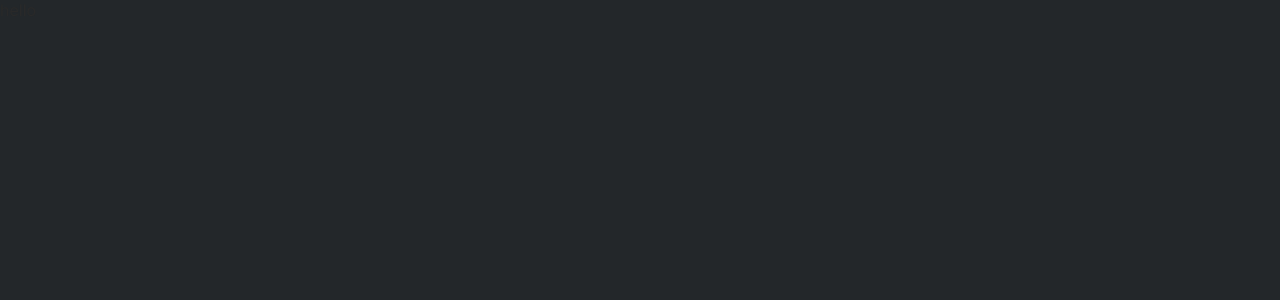
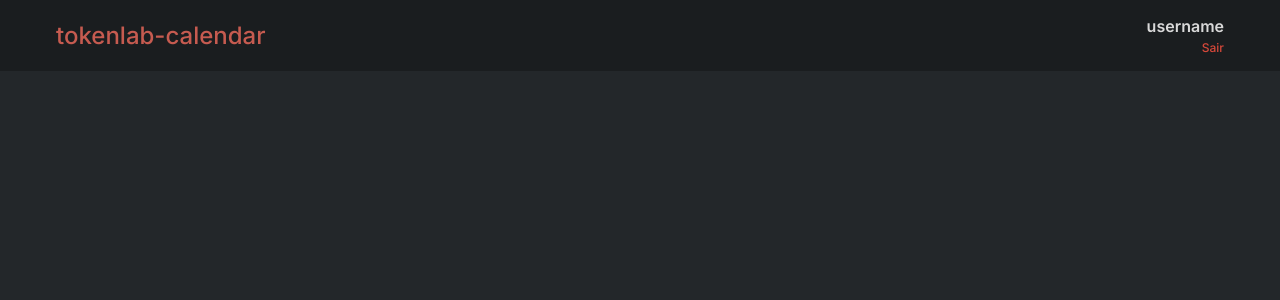
Before and after one commit to luislanga/desafio-tokenlab, a React (Vite) app in the folder frontend/: page / in a window 1280 px wide. Shown: the top 300 px of the page. Built offline with nearby package versions, Linux system fonts and the light colour scheme.

Commit message:
feat(header): created header and dependencies

```diff
--- a/frontend/src/App.tsx
+++ b/frontend/src/App.tsx
@@ -1,4 +1,10 @@
+import { Dashboard } from "./pages/Dashboard";
+
 function App() {
-  return <div>hello</div>;
+  return (
+    <div>
+      <Dashboard />
+    </div>
+  );
 }
 export default App;
--- /dev/null
+++ b/frontend/src/components/Header/Header.tsx
@@ -0,0 +1,27 @@
+import { WidthContainer } from "../WidthContainer/WidthContainer";
+import {
+  HeaderBg,
+  HeaderWrapper,
+  Logo,
+  LogoutButton,
+  Navigation,
+  Username,
+} from "./styles";
+
+export const Header = () => {
+  return (
+    <HeaderBg>
+      <WidthContainer>
+        <HeaderWrapper>
+          <Logo>tokenlab-calendar</Logo>
+          <Navigation>
+            <Username>username</Username>
+            <LogoutButton>Sair</LogoutButton>
+          </Navigation>
+        </HeaderWrapper>
+      </WidthContainer>
+    </HeaderBg>
+  );
+};
+
+export default Header;
--- /dev/null
+++ b/frontend/src/components/Header/styles.ts
@@ -0,0 +1,44 @@
+import styled from "styled-components";
+
+export const HeaderBg = styled.div`
+  background-color: ${({ theme }) => theme.colors.header};
+`;
+
+export const HeaderWrapper = styled.header`
+  display: flex;
+  justify-content: space-between;
+  align-items: center;
+  padding: ${({ theme }) => theme.spacing(2)};
+  color: white;
+`;
+
+export const Logo = styled.div`
+  font-size: 24px;
+  font-weight: 500;
+  color: ${({ theme }) => theme.colors.logo};
+`;
+
+export const Navigation = styled.nav`
+  display: flex;
+  flex-direction: column;
+  list-style: none;
+  padding: 0;
+  gap: 4px;
+`;
+
+export const Username = styled.span`
+  font-weight: 600;
+  color: ${({ theme }) => theme.colors.primary};
+`;
+
+export const LogoutButton = styled.button`
+  background-color: transparent;
+  border: none;
+  color: white;
+  cursor: pointer;
+  font-size: 12px;
+  width: fit-content;
+  align-self: flex-end;
+  font-weight: 500;
+  color: ${({ theme }) => theme.colors.red};
+`;
--- /dev/null
+++ b/frontend/src/components/WidthContainer/WidthContainer.tsx
@@ -0,0 +1,5 @@
+import { Container } from "./styles";
+
+export const WidthContainer = ({ children }: any) => {
+  return <Container>{children}</Container>;
+};
--- /dev/null
+++ b/frontend/src/components/WidthContainer/styles.ts
@@ -0,0 +1,6 @@
+import styled from "styled-components";
+
+export const Container = styled.div`
+    max-width: 1200px;
+    margin: 0 auto;
+`
--- /dev/null
+++ b/frontend/src/pages/Dashboard.tsx
@@ -0,0 +1,9 @@
+import Header from "../components/Header/Header";
+
+export const Dashboard = () => {
+  return (
+    <div>
+      <Header />
+    </div>
+  );
+};
--- a/frontend/src/styles/GlobalStyles.tsx
+++ b/frontend/src/styles/GlobalStyles.tsx
@@ -21,4 +21,8 @@ export const GlobalStyles = createGlobalStyle`
     text-decoration: none;
     color: inherit;
   }
+
+  button {
+    font-family: ${({ theme }) => theme.fonts.main};
+  }
 `;
```
